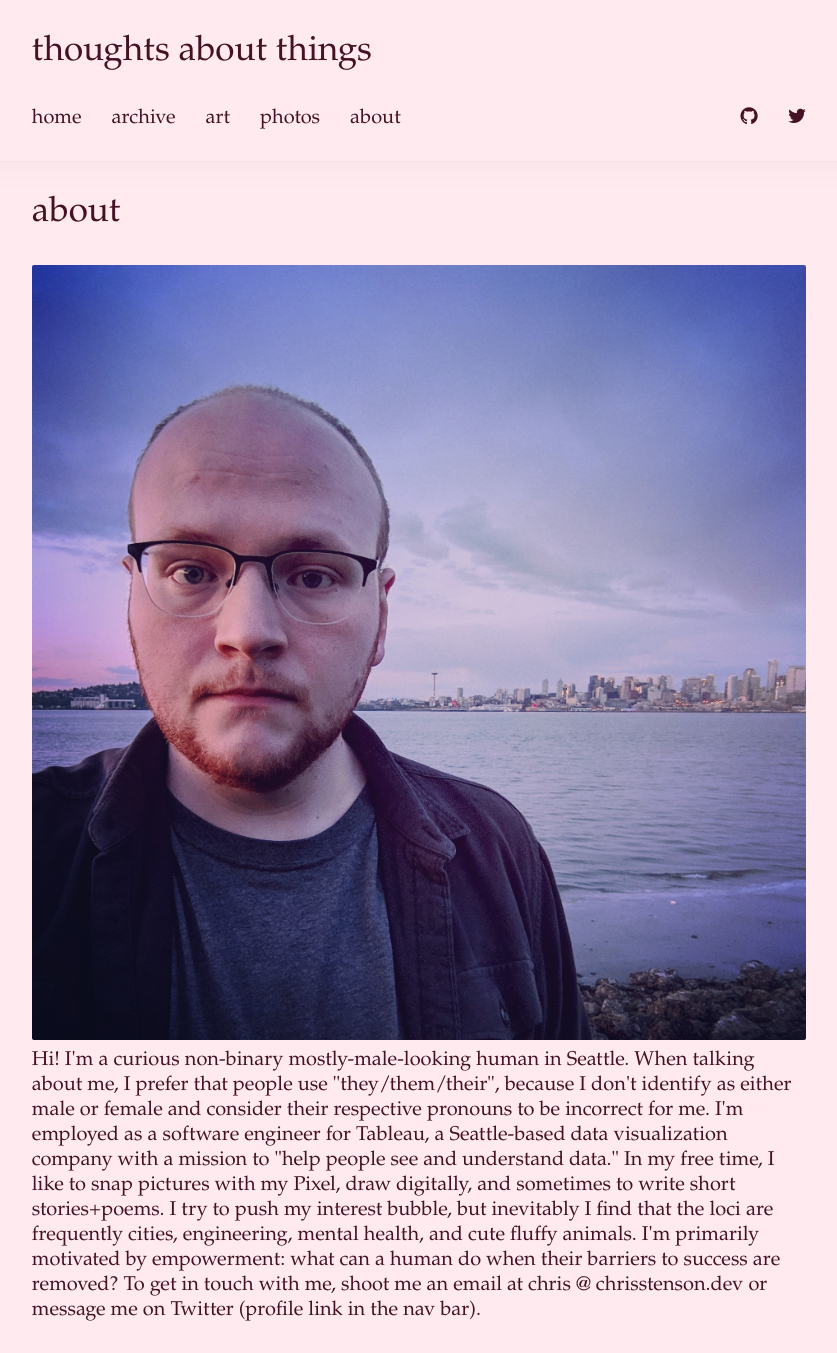
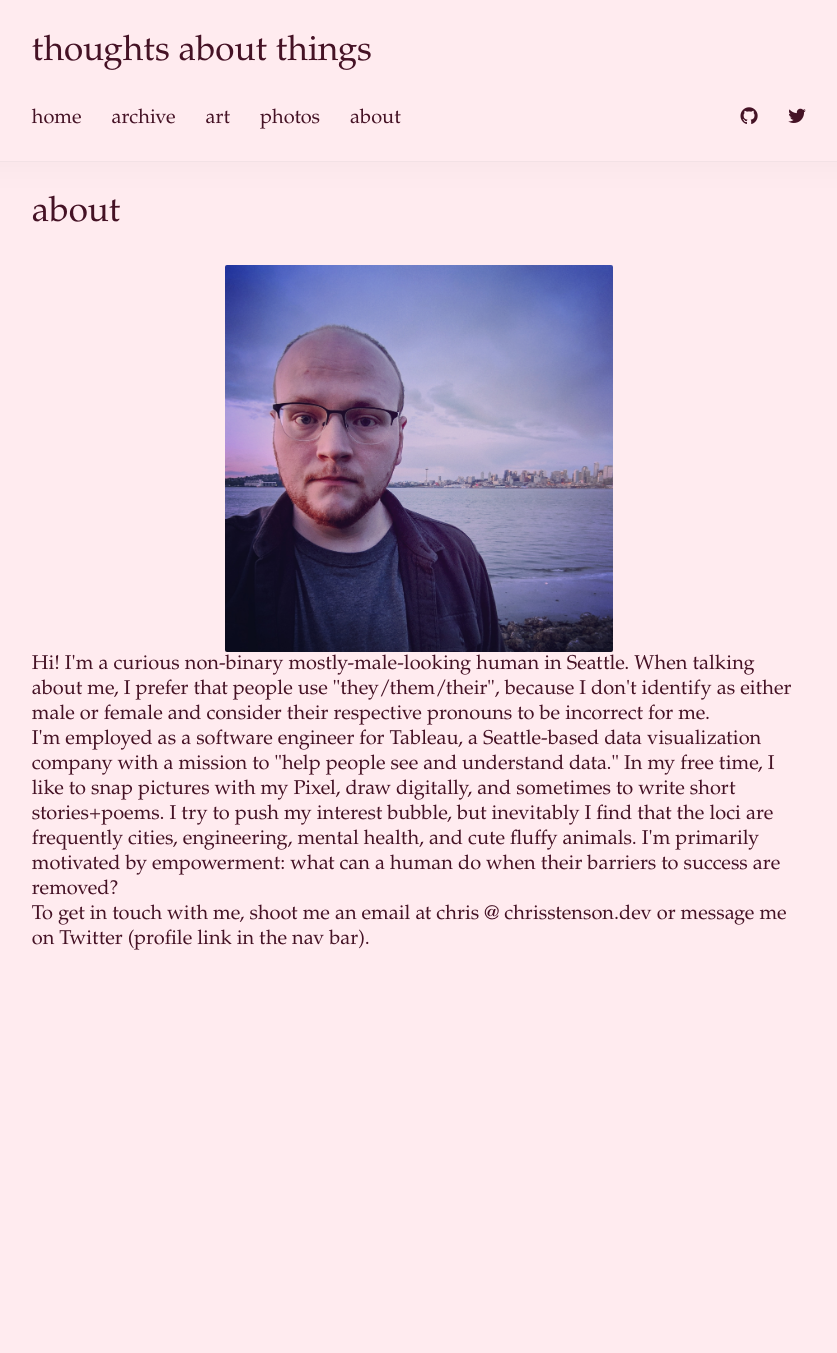
Before and after one commit to christopherstenson/christopherstenson.github.io, a Jekyll site: the page built from about.html, in a window 1280 px wide. Shown: the whole page, without its empty margins (221-1058 px from the left). Built offline with Jekyll 4.4.1, drawn with Linux system fonts in a browser that asks for light colours; after the commit the page ends 982 px from its top, so only the background shows below that.

Commit message:
abuse inline html

```diff
--- a/about.html
+++ b/about.html
@@ -2,14 +2,14 @@
 layout: page
 title: "about"
 ---
-<img src="/img/me.jpg" alt="it me"/>
+<img src="/img/me.jpg" alt="it me" style="height: 50%; width: 50%; margin: 0 auto; display: block;"/>
 Hi! I'm a curious non-binary mostly-male-looking human in Seattle. When talking about me, I prefer that people use "they/them/their",
  because I don't identify as either male or female and consider their respective pronouns to be incorrect for me.
-
+<br/>
 I'm employed as a software engineer for Tableau, a Seattle-based data visualization company with a mission to
 "help people see and understand data." In my free time, I like to snap pictures with my Pixel,
 draw digitally, and sometimes to write short stories+poems. I try to push my interest bubble,
- but inevitably I find that the loci are frequently cities, engineering, mental health, and cute fluffy animals.
- I'm primarily motivated by empowerment: what can a human do when their barriers to success are removed?
-
+but inevitably I find that the loci are frequently cities, engineering, mental health, and cute fluffy animals.
+I'm primarily motivated by empowerment: what can a human do when their barriers to success are removed?
+<br/>
 To get in touch with me, shoot me an email at chris @ chrisstenson.dev or message me on Twitter (profile link in the nav bar).
```
